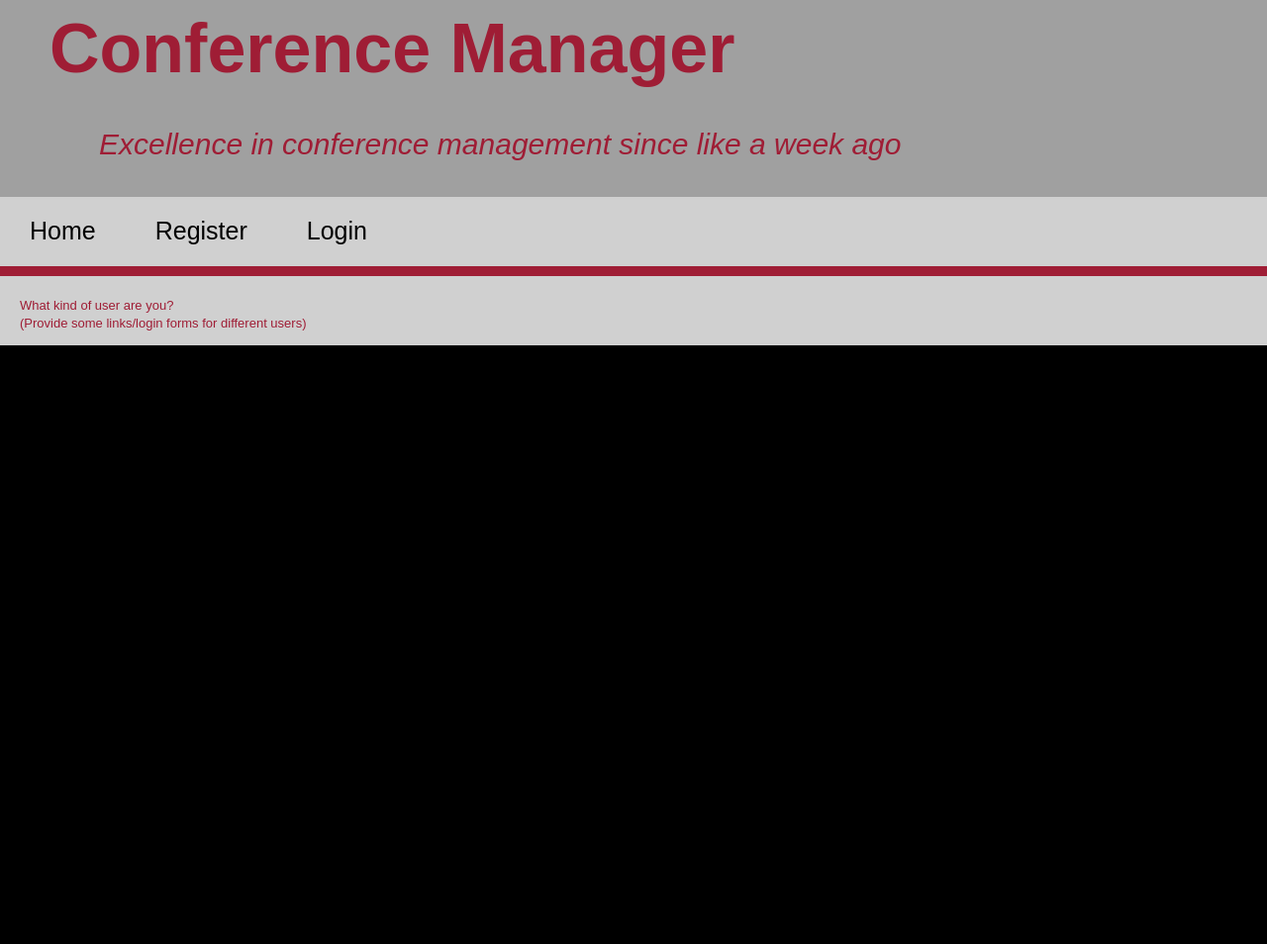
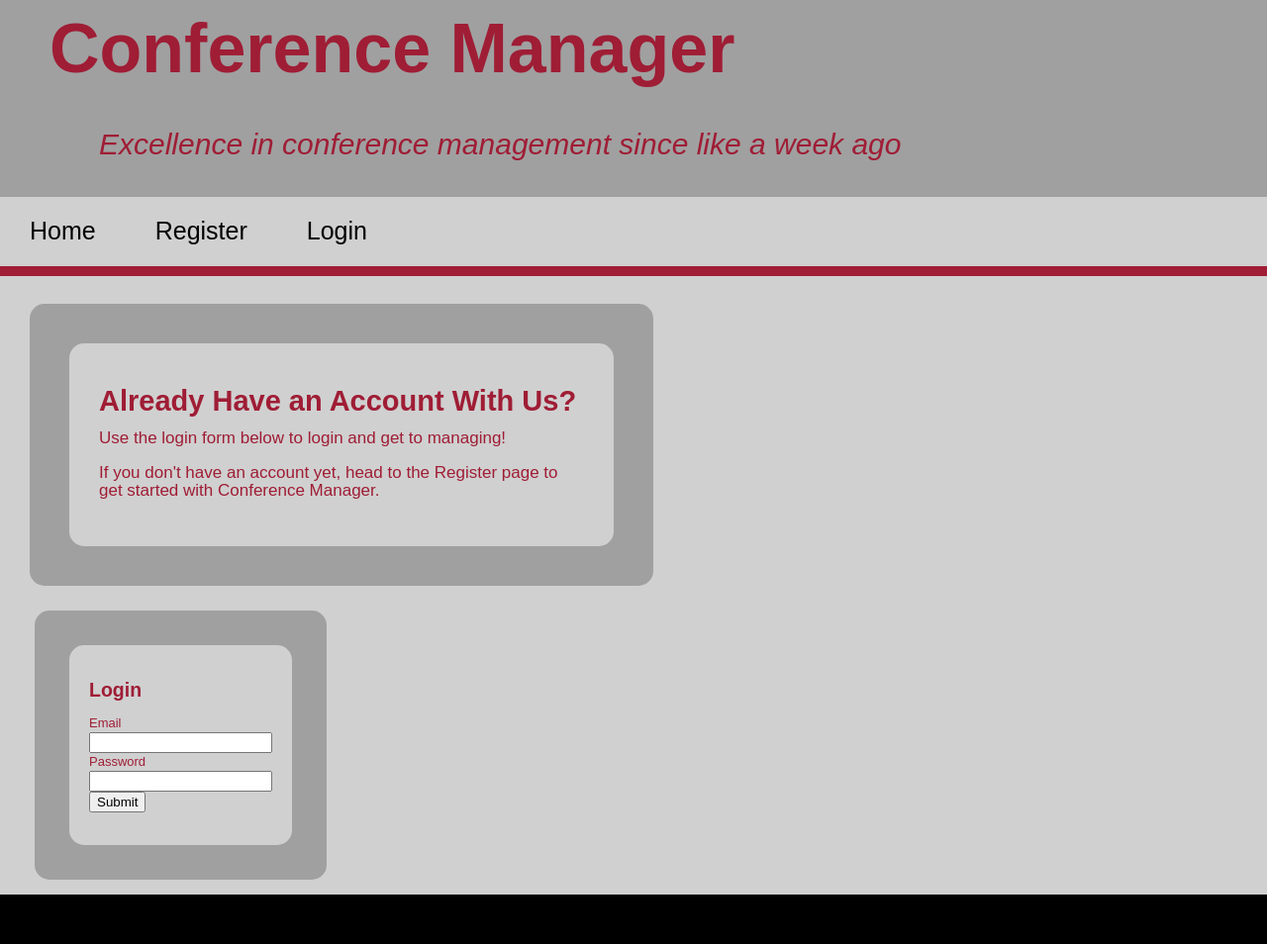
Before and after one commit to PikaJew002/ConferenceManager, a PHP site: page /index.php?page=login in a window 1280 px wide. Shown: the part 78-1032 px from the top of the page at 99% size. Before the commit the page ends 427 px from the top, so only its background shows below. Run offline with PHP 8.4, Linux system fonts and the light colour scheme; data that the repository does not hold is empty.

Commit message:
Page specific CSS stylesheets and a login form mockup.

```diff
--- a/inc/index.php
+++ b/inc/index.php
@@ -1,4 +1,4 @@
-<div id="container" style="">
+<div id="container">
   <div id="header_box">
     <div id="content">
       <h1>The one-stop-shop for all of your conference needs</h1>
--- a/inc/login.php
+++ b/inc/login.php
@@ -1,4 +1,48 @@
-<p>
-  What kind of user are you? <br />
-  (Provide some links/login forms for different users)
-</p>
+<?php
+  if($_POST['login']) {
+    #validate login fields
+    if(!empty($_POST['email']) && !empty($_POST['passwd'])) {
+      #check login credentials
+    } else {
+      $errorMsg = "";
+      header("Location: ../index.php?page=login&error_msg=fields_empty");
+    }
+  }
+?>
+<div id="container">
+  <div id="header_box">
+    <div id="content">
+      <h1>Already Have an Account With Us?</h1>
+      <p>
+        Use the login form below to login and get to managing!
+      </p>
+      <p>
+        If you don't have an account yet, head to the Register page to get started with Conference
+        Manager.
+      </p>
+    </div>
+  </div>
+  <div id="sub_container">
+    <div class="sub_box">
+      <div class="content">
+        <h2>Login</h2>
+        <p>
+          <form action="inc/login.php" method="post">
+            Email<br />
+            <input type="text" name="email" /><br />
+            Password<br />
+            <input type="password" name="passwd" /><br />
+            <input type="submit" name="login" value="Submit" />
+          </form>
+          <?php
+          if($_GET['error_msg']) {
+            if($_GET['error_msg'] == "fields_empty") {
+              echo "<p>You have empty fields! Enter your email and password before pressing submit.</p>";
+            }
+          }
+          ?>
+        </p>
+      </div>
+    </div>
+  </div>
+</div>
--- /dev/null
+++ b/inc/style.login.css
@@ -0,0 +1,43 @@
+#main #body #content #container {
+  padding-top: 10px;
+  padding-bottom: 30px;
+  background-color: #d0d0d0;
+}
+
+#main #body #content #container #header_box {
+  width: 590px;
+  background-color: #a0a0a0;
+  border-radius: 15px;
+  padding: 20px;
+  margin: 10px;
+}
+
+#main #body #content #container #header_box #content {
+  background-color: #d0d0d0;
+  border-radius: 15px;
+  padding: 30px;
+}
+
+#main #body #content #container #header_box #content h1 {
+  font-size: 29px;
+}
+
+#main #body #content #container #header_box #content p {
+  font-size: 17px;
+}
+
+#main #body #content #container #sub_container .sub_box {
+  background-color: #a0a0a0;
+  float: left;
+  border-radius: 15px;
+  padding: 20px;
+  margin: 15px;
+}
+
+#main #body #content #container #sub_container .sub_box .content {
+  background-color: #d0d0d0;
+  float: left;
+  border-radius: 15px;
+  padding: 20px;
+  margin: 15px;
+}
--- a/index.php
+++ b/index.php
@@ -12,7 +12,18 @@ $page = $_GET['page']
 <!-- title -->
   <title>Conference Manager</title>
 <!-- css -->
-  <link rel="stylesheet" href="style.css" type="text/css" media="screen" />
+  <link rel="stylesheet" href="style.css" type="text/css" />
+  <?php
+  if($page) {
+    if(!strpos($page,".")&&!strpos($page,"/")) {
+      if(file_exists("inc/".$page.".php")) {
+        echo "<link rel=\"stylesheet\" href=\"inc/style.".$page.".css\" type=\"text/css\" />\n";
+      }
+    }
+  } else {
+    echo "<link rel=\"stylesheet\" href=\"inc/style.index.css\" type=\"text/css\" />\n";
+  }
+  ?>
 </head>
 <body>
 <div id="main">
--- a/style.css
+++ b/style.css
@@ -67,55 +67,7 @@ body {
 #main #body #content {
   margin: 20px;
   background-color: #d0d0d0;
-  width: 100%;
   box-sizing: border-box;
   color: #9F1D35;
   overflow: auto;
 }
-
-#main #body #content #container {
-  padding-top: 10px;
-  padding-bottom: 30px;
-  background-color: #d0d0d0;
-}
-
-#main #body #content #container #header_box {
-  width: 820px;
-  height: 320px;
-  background-color: #a0a0a0;
-  border-radius: 15px;
-  padding: 20px;
-  margin: 10px;
-}
-
-#main #body #content #container #header_box #content {
-  width: 770px;
-  height: 280px;
-  background-color: #d0d0d0;
-  border-radius: 15px;
-  padding: 30px;
-}
-
-#main #body #content #container #header_box #content h1 {
-  font-size: 29px;
-}
-
-#main #body #content #container #sub_container .sub_box {
-  width: 500px;
-  height: 250px;
-  background-color: #a0a0a0;
-  float: left;
-  border-radius: 15px;
-  padding: 20px;
-  margin: 15px;
-}
-
-#main #body #content #container #sub_container .sub_box .content {
-  width: 425px;
-  height: 180px;
-  background-color: #d0d0d0;
-  float: left;
-  border-radius: 15px;
-  padding: 20px;
-  margin: 15px;
-}
```
Also changed, not shown: inc/style.index.css (added, +48 -0 lines), inc/style.register.css (added, +48 -0 lines).
